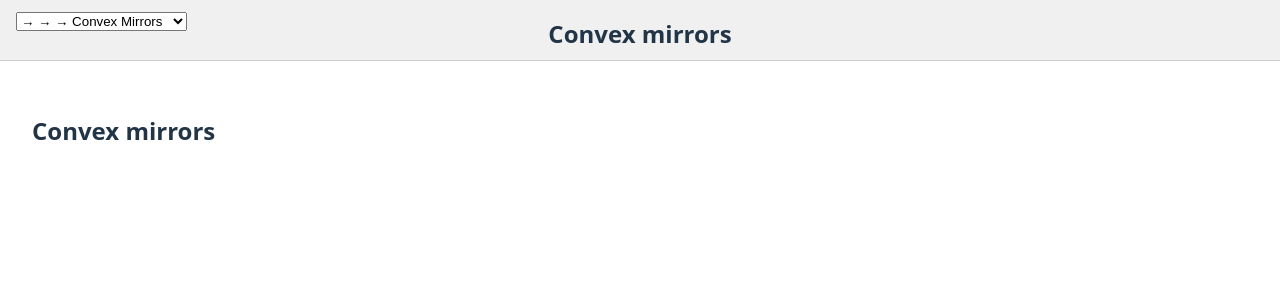
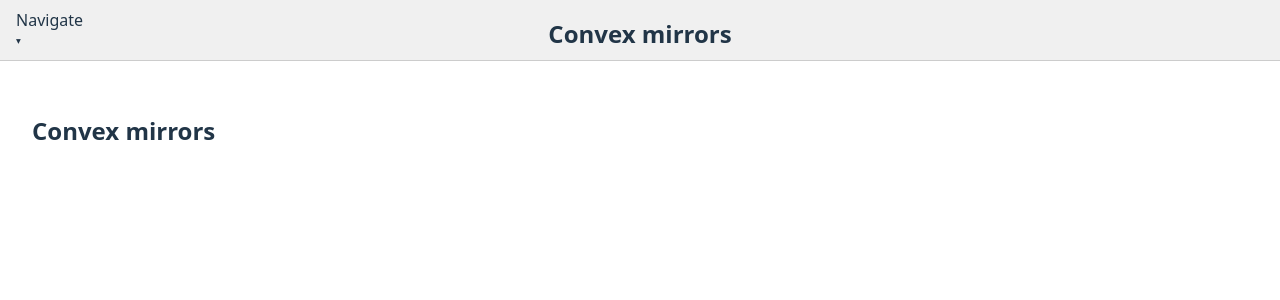
Before and after one commit to LaverBen/Optics-tools, a React (Vite) app: page /reflection/mirrors/convex-mirrors in a window 1280 px wide. Shown: the top 300 px of the page. Built offline with nearby package versions, Linux system fonts and the light colour scheme.

Commit message:
Style nav dropdown arrow

```diff
--- a/src/components/Header.jsx
+++ b/src/components/Header.jsx
@@ -1,8 +1,70 @@
-import { useNavigate, useLocation } from "react-router-dom";
-import { Outlet } from "react-router-dom";
+import { Link, Outlet, useLocation } from "react-router-dom";
 
-function Header({ title }) {
-  const navigate = useNavigate();
+function NavLink({ to, label, location }) {
+  return (
+    <Link
+      to={to}
+      style={{
+        textDecoration: location.pathname === to ? "underline" : "none",
+        fontWeight: location.pathname === to ? "bold" : "normal",
+        color: "black",
+        display: "block",
+        whiteSpace: "normal",
+        wordBreak: "break-word",
+      }}
+    >
+      {label}
+    </Link>
+  );
+}
+
+function NavList({ items, level = 0, location }) {
+  return (
+    <ul className="nav-menu" style={{ margin: 0, paddingLeft: `${level}rem` }}>
+      {items.map((item) => (
+        <li key={item.path || item.label} style={{ padding: 0 }}>
+          {item.children ? (
+            <details style={{ margin: "0.25rem 0" }}>
+              <summary className="nav-summary">
+                <NavLink to={item.path} label={item.label} location={location} />
+              </summary>
+              <NavList items={item.children} level={level + 1} location={location} />
+            </details>
+          ) : (
+            <NavLink to={item.path} label={item.label} location={location} />
+          )}
+        </li>
+      ))}
+    </ul>
+  );
+}
+
+const DEFAULT_NAV_ITEMS = [
+  { path: "/", label: "Home" },
+  { path: "/about", label: "About" },
+  {
+    path: "/reflection",
+    label: "Reflection",
+    children: [
+      {
+        path: "/reflection/mirrors",
+        label: "Mirrors",
+        children: [
+          {
+            path: "/reflection/mirrors/concave-mirrors",
+            label: "Concave Mirrors",
+          },
+          {
+            path: "/reflection/mirrors/convex-mirrors",
+            label: "Convex Mirrors",
+          },
+        ],
+      },
+    ],
+  },
+];
+
+function Header({ title, navItems = DEFAULT_NAV_ITEMS }) {
   const location = useLocation();
 
   return (
@@ -15,26 +77,34 @@ function Header({ title }) {
           paddingTop: "1rem",
           paddingBottom: "0.5rem",
           borderBottom: "1px solid #ccc",
+          zIndex: 10,
         }}
       >
-        <div style={{ position: "absolute", left: "1rem", top: "0.5rem" }}>
-          <select
-            value={location.pathname}
-            onChange={(e) => navigate(e.target.value)}
-          >
-            <option value="/">→ Home</option>
-            <option value="/about">→ About</option>
-            <option value="/reflection">→ Reflection</option>
-            <option value="/reflection/mirrors">→ → Mirrors</option>
-            <option value="/reflection/mirrors/concave-mirrors">
-              → → → Concave Mirrors
-            </option>
-            <option value="/reflection/mirrors/convex-mirrors">
-              → → → Convex Mirrors
-            </option>
-          </select>
+        <div
+          style={{
+            position: "absolute",
+            left: "1rem",
+            top: "0.5rem",
+          }}
+        >
+          <details style={{ position: "relative" }}>
+            <summary className="nav-summary">Navigate</summary>
+            <div
+              style={{
+                position: "absolute",
+                top: "100%",
+                left: 0,
+                backgroundColor: "#fff",
+                padding: "0.5rem",
+                boxShadow: "0 2px 4px rgba(0,0,0,0.1)",
+                zIndex: 1,
+                width: "30rem",
+              }}
+            >
+              <NavList items={navItems} location={location} />
+            </div>
+          </details>
         </div>
-
         <div
           style={{
             textAlign: "center",
--- a/src/index.css
+++ b/src/index.css
@@ -65,3 +65,49 @@ button:focus-visible {
     background-color: #f9f9f9;
   }
 }
+.nav-menu {
+  padding-left: 0;
+  margin: 0;
+}
+
+.nav-menu li {
+  list-style: none;
+}
+
+.nav-menu li + li {
+  border-top: 1px solid #ccc;
+}
+
+.nav-menu a {
+  display: block;
+  padding: 0.25rem 0.5rem;
+  color: #000;
+  white-space: normal;
+  word-break: break-word;
+}
+
+.nav-menu a:hover {
+  background-color: #eaeaea;
+}
+
+.nav-summary {
+  list-style: none;
+  display: flex;
+  flex-direction: column;
+  align-items: flex-start;
+  cursor: pointer;
+}
+
+.nav-summary::-webkit-details-marker {
+  display: none;
+}
+
+.nav-summary::after {
+  content: "\25BE"; /* downward triangle */
+  font-size: 0.6rem;
+  margin-top: 0.125rem;
+}
+
+details[open] > summary.nav-summary::after {
+  content: "\25B4"; /* upward triangle */
+}
```
Also changed, not shown: src/components/README.md, 1 other file (tests, documents, lock files or other folders).
